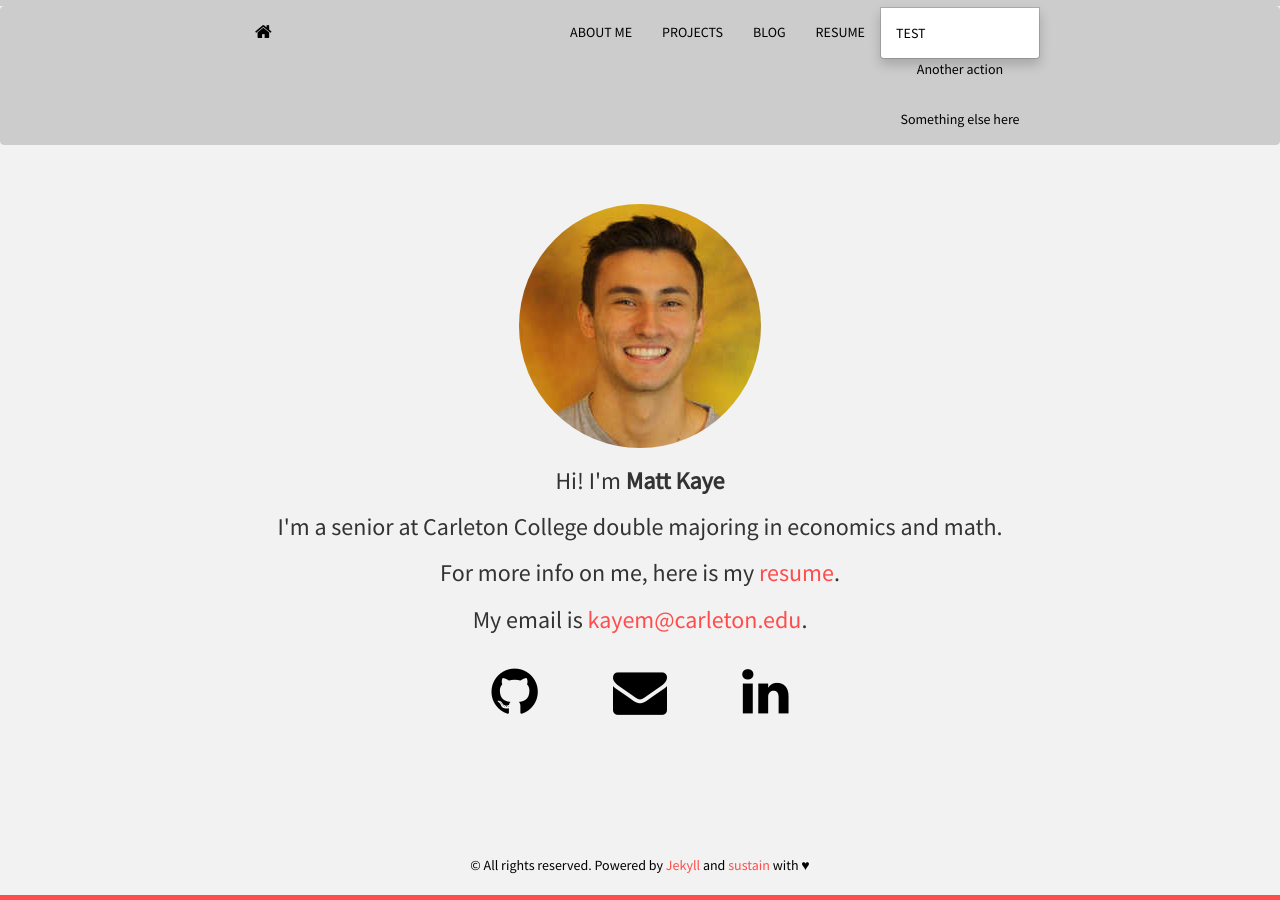
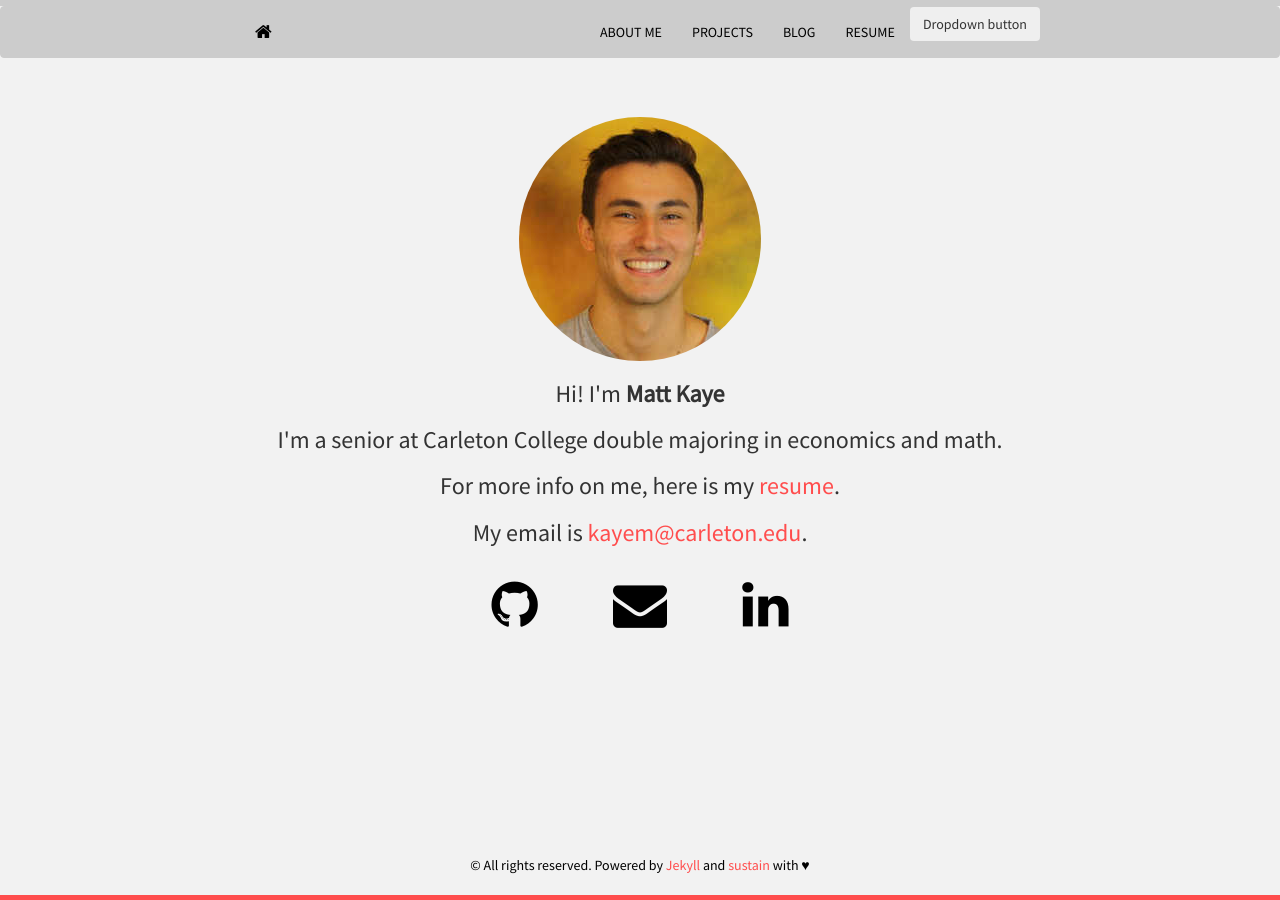
Before and after one commit to mrkaye97/mrkaye97.github.io, a Jekyll site: the page built from index.html, in a window 1280 px wide. Built offline with Jekyll 4.4.1, drawn with Linux system fonts in a browser that asks for light colours; nearby versions of some CDN libraries; the list of posts is cut into pages by our own code.

Commit message:
Update header.html

```diff
--- a/_includes/header.html
+++ b/_includes/header.html
@@ -9,9 +9,18 @@
         <li><a href="{{ site.baseurl }}projects.html">PROJECTS</a></li>
         <li><a href="{{ site.baseurl }}blog.html">BLOG</a></li>
         <li><a href="Matthew_Kaye_Resume.pdf">RESUME</a></li>
-        <li><a class='dropdown-menu' href="Matthew_Kaye_Resume.pdf">TEST</a>
-        <a class="dropdown-item" href="#">Another action</a>
-        <a class="dropdown-item" href="#">Something else here</a>
+        <li>
+          <div class="dropdown">
+            <button class="btn btn-secondary dropdown-toggle" type="button" id="dropdownMenuButton" data-toggle="dropdown" aria-haspopup="true" aria-expanded="false">
+              Dropdown button
+            </button>
+            <div class="dropdown-menu" aria-labelledby="dropdownMenuButton">
+              <a class="dropdown-item" href="#">Action</a>
+              <a class="dropdown-item" href="#">Another action</a>
+              <a class="dropdown-item" href="#">Something else here</a>
+            </div>
+          </div>
+        </li>
       </li>
       </ul>
     </div>
```
